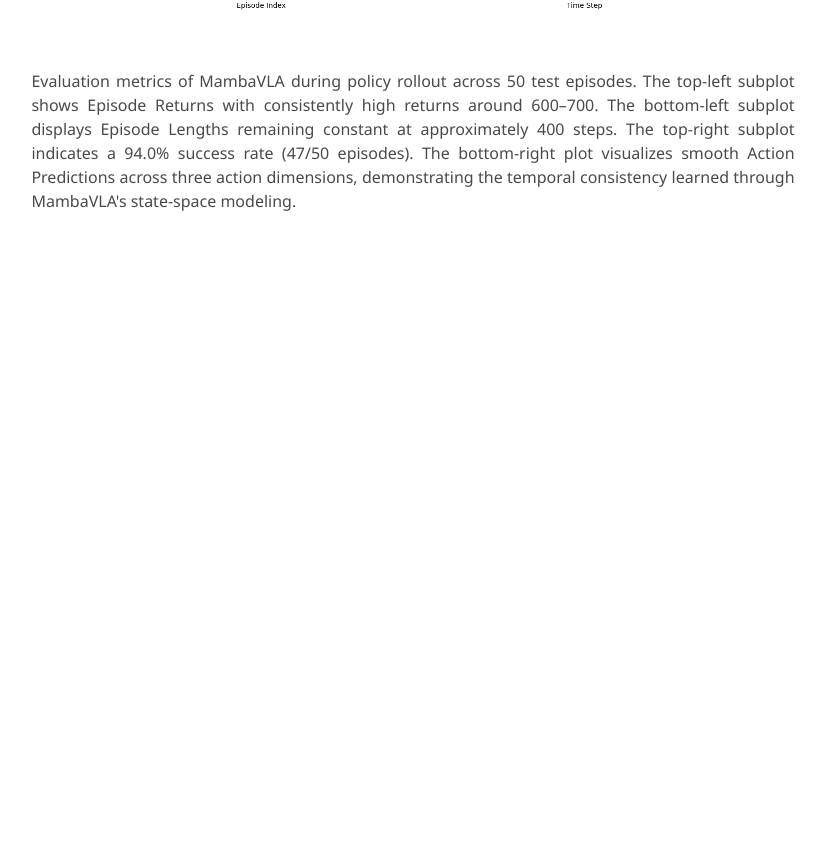
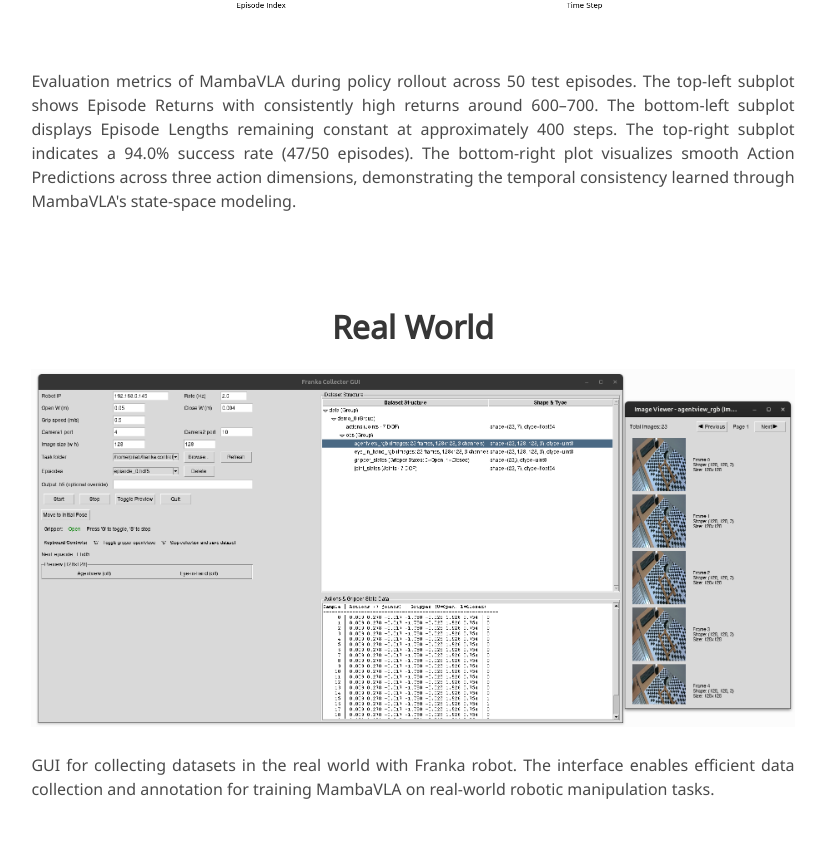
Before and after one commit to sainavaneet/MambaVLA.gihub.io, a plain HTML site: page index.html in a window 1280 px wide. Shown: the part 3769-4618 px from the top of the page, without its empty margins (227-1052 px from the left). Before the commit the page ends 4030 px from the top, so only its background shows below. Drawn offline with nearby package versions, Linux system fonts and the light colour scheme; some icons are missing; a web font is replaced by a local one.

Commit message:
updated gui

```diff
--- a/index.html
+++ b/index.html
@@ -350,6 +350,23 @@
   </div>
 </section>
 
+<section class="section">
+  <div class="container is-max-desktop">
+    <div class="columns is-centered has-text-centered">
+      <div class="column is-four-fifths">
+        <h2 class="title is-3">Real World</h2>
+        <div class="content has-text-centered">
+          <img src="./static/videos/real_world/gui_success.png" alt="Real World GUI for Dataset Collection" width="100%">
+          <div class="content has-text-justified" style="margin-top: 20px;">
+            <p>
+              GUI for collecting datasets in the real world with Franka robot. The interface enables efficient data collection and annotation for training MambaVLA on real-world robotic manipulation tasks.
+            </p>
+          </div>
+        </div>
+      </div>
+    </div>
+  </div>
+</section>
 
 
 
```
Also changed, not shown: static/videos/real_world/gui_success.png (added).
